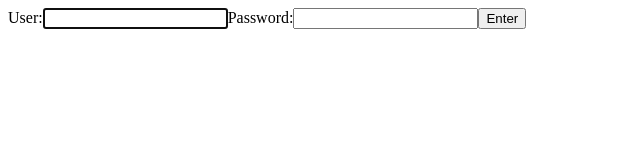
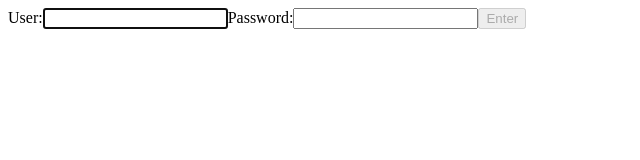
Before and after one commit to fbndv2403/Tor, a React (Vite) app: page / in a window 1280 px wide. Shown: the top 160 px of the page, without its empty margins (0-640 px from the left). Built offline with nearby package versions, Linux system fonts and the light colour scheme.

Commit message:
main: git push

```diff
--- a/src/components/Form.jsx
+++ b/src/components/Form.jsx
@@ -1,5 +1,4 @@
 import { useState } from "react";
-import { Link } from "react-router-dom";
 
 export default function Form() {
   const [user, setUser] = useState("");
@@ -30,7 +29,7 @@ export default function Form() {
         Password:
         <input type="text" onChange={handleChangePassword} value={password} />
       </label>
-      <input type="submit" value="Enter" />
+      <input type="submit" disabled={!user || !password} value="Enter" />
     </form>
   );
 }
--- a/src/components/NotFound.jsx
+++ b/src/components/NotFound.jsx
@@ -1,4 +1,4 @@
-import { Link, useNavigate } from "react-router-dom";
+import { useNavigate } from "react-router-dom";
 
 export default function NotFound() {
   const navigate = useNavigate();
@@ -11,7 +11,7 @@ export default function NotFound() {
     <div>
       <h2>Eror 404: page not found</h2>
       <p>Use the button to back</p>
-      <button type="submit" onClick={handleClink}>
+      <button type="button" onClick={handleClink}>
         Back
       </button>
     </div>
--- /dev/null
+++ b/src/data/data.json
@@ -0,0 +1,6 @@
+[
+    {
+        "user": "fabian",
+        "password": "florez"
+    }
+]
```
